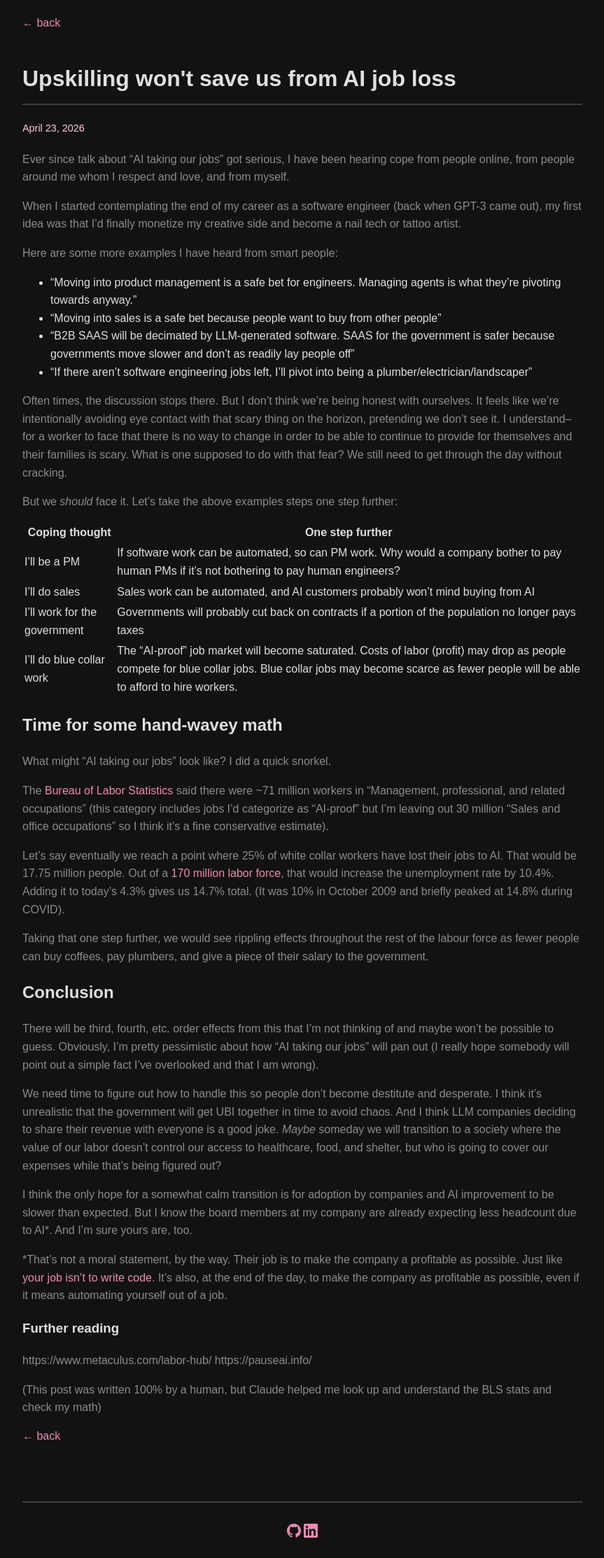
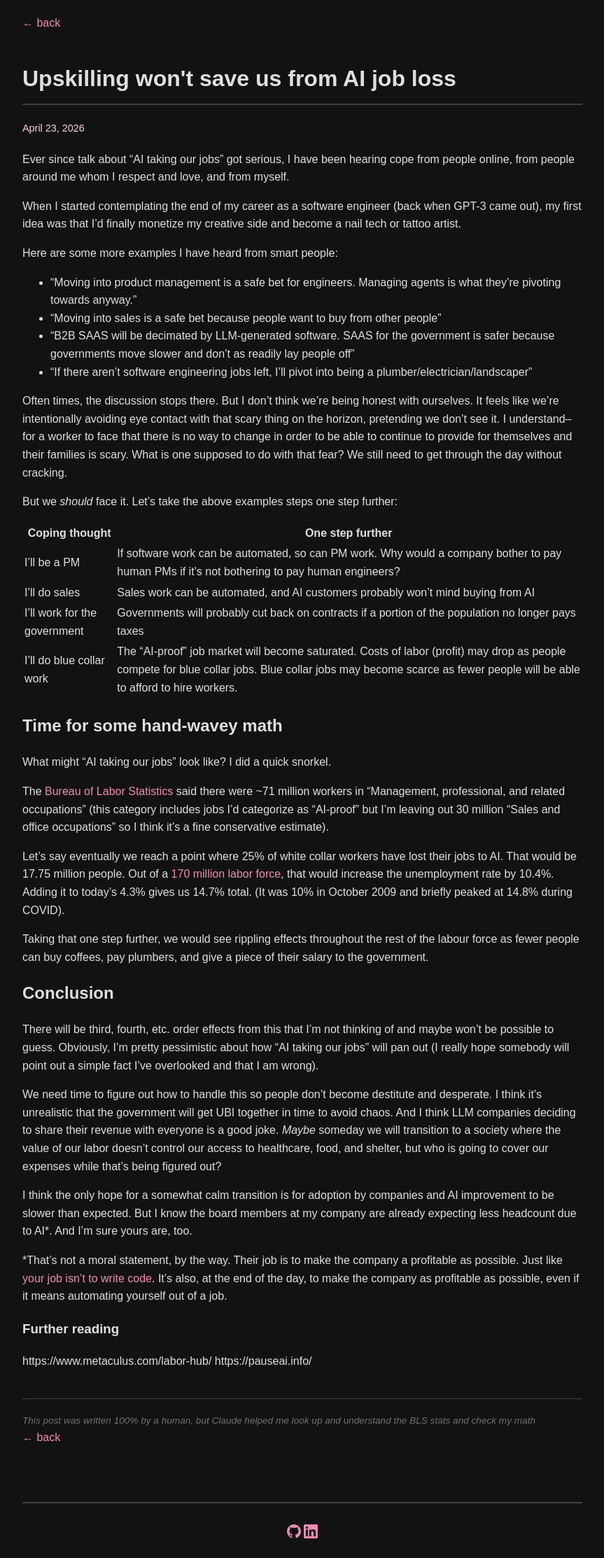
Before and after one commit to superfamousdog/superfamousdog.github.io, a Jekyll site: the page built from _posts/2026-04-23-cant-upskill-out.md, in a window 1280 px wide. Shown: the whole page at 70% size, without its empty margins (208-1071 px from the left). Built offline with Jekyll 4.4.1, drawn with Linux system fonts in a browser that asks for light colours.

Commit message:
add footer styling

```diff
--- a/_layouts/post.html
+++ b/_layouts/post.html
@@ -20,9 +20,13 @@ layout: default
         margin-bottom: 20px;
     }
 
-    .content p {
-        color: var(--clr-surface-a50);
-        margin-bottom: 15px;
+    .post-footer {
+        margin-top: 40px;
+        padding-top: 20px;
+        border-top: 1px solid var(--clr-surface-a20);
+        font-size: 0.85em;
+        font-style: italic;
+        color: var(--clr-surface-a40);
     }
 </style>
 
@@ -35,4 +39,10 @@ layout: default
     {{ content }}
 </div>
 
+{% if page.attribution %}
+<div class="post-footer">
+    {{ page.attribution }}
+</div>
+{% endif %}
+
 <a href="/" class="back-link">← back</a>
```
Also changed, not shown: _posts/2026-01-11-no-longer-swe.md (+1 -0 lines), _posts/2026-04-23-cant-upskill-out.md (+1 -2 lines).
